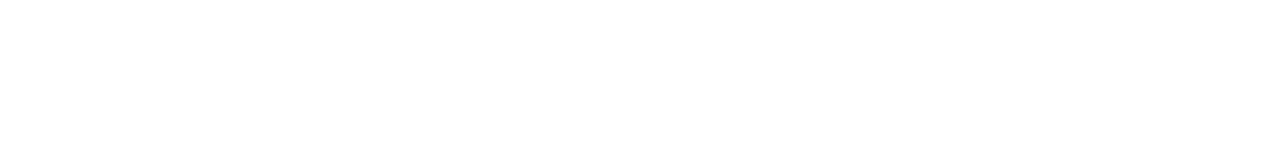
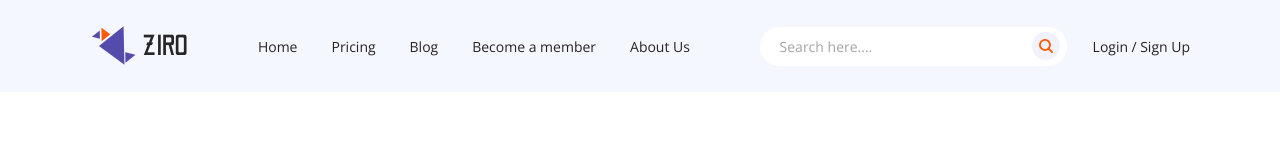
Before and after one commit to valerii-shkliar/finding-freelancers-service, a website: page src/index.html in a window 1280 px wide. Drawn offline with nearby package versions, Linux system fonts and the light colour scheme; files that its build step writes are made by us from their sources; files whose address does not match are found by name.

Commit message:
Added Header

```diff
--- a/gulpfile.js
+++ b/gulpfile.js
@@ -11,11 +11,11 @@ function copyHTMLTask() {
 }
 
 function copyFontsTask() {
-  return src('./src/fonts/*/*.*').pipe(flatten()).pipe(dest('./dist/fonts/'));
+  return src('./src/fonts/*/*.*', { encoding: false }).pipe(flatten()).pipe(dest('./dist/fonts/'));
 }
 
 function copyIMGTask() {
-  return src('./src/img/**/*.*').pipe(dest('./dist/img'));
+  return src('./src/img/**/*.*', { encoding: false }).pipe(dest('./dist/img'));
 }
 
 function copyJSTask() {
--- a/src/index.html
+++ b/src/index.html
@@ -4,8 +4,53 @@
     <meta charset="UTF-8" />
     <meta name="viewport" content="width=device-width, initial-scale=1.0" />
     <title>Finding freelancer service</title>
+    <link rel="shortcut icon" href="./img/icons/logo.svg" type="image/x-icon" />
     <link rel="stylesheet" href="./css/style.css" />
     <script defer src="./js/main.js"></script>
   </head>
-  <body></body>
+  <body>
+    <header>
+      <div class="wrapper">
+        <a href="#" class="logo-box">
+          <img src="./img/icons/logo.svg" alt="logo" class="logo-image" />
+          <span class="logo-title">ZIRO</span>
+        </a>
+        <nav class="nav-bar">
+          <ul class="menu-container">
+            <li>
+              <a href="#" class="menu-item">Home</a>
+            </li>
+            <li>
+              <a href="#" class="menu-item">Pricing</a>
+            </li>
+            <li>
+              <a href="#" class="menu-item">Blog</a>
+            </li>
+            <li>
+              <a href="#" class="menu-item">Become a member </a>
+            </li>
+            <li>
+              <a href="#" class="menu-item">About Us</a>
+            </li>
+          </ul>
+        </nav>
+        <div class="tools-box">
+          <div class="search-box">
+            <input
+              type="text"
+              class="search-input"
+              name="search-input"
+              placeholder="Search here...."
+            />
+            <a class="search-btn"></a>
+          </div>
+          <div class="auth-box">
+            <a href="#" class="sign-in">Login</a>
+            <span class="symbol">/</span>
+            <a href="#" class="sign-up">Sign Up</a>
+          </div>
+        </div>
+      </div>
+    </header>
+  </body>
 </html>
--- a/src/scss/_variables.scss
+++ b/src/scss/_variables.scss
@@ -2,7 +2,33 @@ $orangeColor: #ff5c00;
 $violetButtonColor: #544cac;
 $violetTextColor: #4238af;
 $darkTextColor: #353434;
+$extraDarkTextColor: #272323;
 $lightGrayTextColor: #a8a8a8;
 $grayTextColor: #959595;
 $backgroundColorSoft: #f5f7ff;
 $backgroundColorExtraSoft: #f9faff;
+
+@mixin flex_verticalAlign($position) {
+  display: flex;
+  align-items: $position;
+}
+@mixin flex_horizonAlign($position) {
+  display: flex;
+  justify-content: $position;
+}
+@mixin flex_AlignBooth($valueX, $valueY) {
+  display: flex;
+  justify-content: $valueX;
+  align-items: $valueY;
+}
+
+@mixin before_after($background-image: false, $width, $height: $width) {
+  content: '';
+  display: inline-block;
+  background-position: center;
+  width: $width;
+  height: $height;
+  @if $background-image {
+    background-image: url($background-image);
+  }
+}
--- a/src/scss/index.scss
+++ b/src/scss/index.scss
@@ -1,6 +1,6 @@
 @use 'reset';
-@use 'fonts';
-@use 'variables';
+@use 'fonts' as *;
+@use 'variables' as *;
 
 html {
   font-size: 14px;
@@ -8,7 +8,7 @@ html {
   // font-family: $primaryFontRegular;
 }
 .wrapper {
-  max-width: 1200px;
+  max-width: 1100px;
   margin: auto;
 
   // @media screen and (max-width: 360px) {
@@ -16,3 +16,99 @@ html {
   //   padding-right: 16px;
   // }
 }
+
+header {
+  background-color: $backgroundColorSoft;
+  padding: 23px 0px;
+
+  .wrapper {
+    @include flex_horizonAlign(space-between);
+
+    .logo-box {
+      @include flex_verticalAlign(center);
+      gap: 4px;
+
+      .logo-image {
+      }
+      .logo-title {
+        font-family: 'odibee_sans-regular';
+        font-size: 29px;
+        color: #272626;
+      }
+    }
+    .nav-bar {
+      @include flex_verticalAlign(center);
+
+      ul.menu-container {
+        display: flex;
+        gap: 34px;
+        li {
+          .menu-item {
+            font-family: 'Open Sans-Regular';
+            color: $extraDarkTextColor;
+            transition: 0.3s;
+
+            &:hover {
+              color: $violetTextColor;
+            }
+          }
+        }
+      }
+    }
+    .tools-box {
+      @include flex_verticalAlign(center);
+      gap: 26px;
+
+      .search-box {
+        position: relative;
+
+        .search-input {
+          font-family: 'Open Sans-Regular';
+          border-radius: 50px;
+          padding: 10px 20px;
+          background-color: white;
+          width: 307px;
+          caret-color: #a5a5a5;
+
+          &::placeholder {
+            font-family: 'Open Sans-Regular';
+            color: #a5a5a5;
+          }
+        }
+        .search-btn {
+          background-color: rgba(192, 194, 248, 0.22);
+          width: 28px;
+          height: 28px;
+          border-radius: 50px;
+          background-image: url('./../img/icons/search.svg');
+          background-repeat: no-repeat;
+          background-position: center;
+          position: absolute;
+          top: calc(50% - 28px / 2);
+          right: 7px;
+          transition: 0.4s;
+
+          &:hover {
+            transform: scale(115%);
+          }
+        }
+      }
+      .auth-box {
+        .sign-in,
+        .sign-up {
+          color: $extraDarkTextColor;
+          font-family: 'Open Sans-Regular';
+          transition: 0.3s;
+
+          &:hover {
+            color: $violetTextColor;
+          }
+        }
+        .symbol {
+          color: $extraDarkTextColor;
+          font-family: 'Open Sans-Regular';
+        }
+      }
+    }
+  }
+}
```
